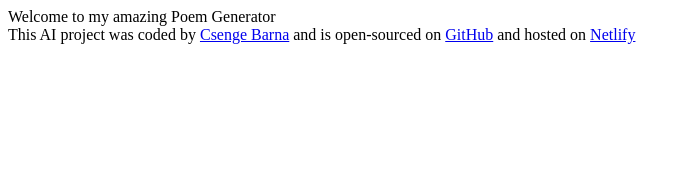
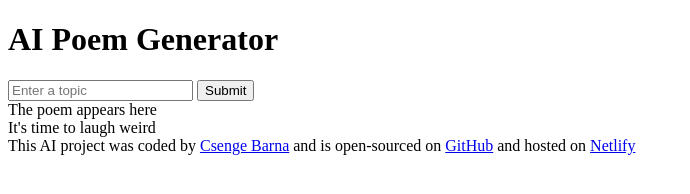
Before and after one commit to CsengeOnCode/poem-generator, a plain HTML site: page index.html in a window 1280 px wide. Shown: the whole page, without its empty margins (0-690 px from the left). Drawn offline with Linux system fonts and the light colour scheme.

Commit message:
Added the basic HTML structure

```diff
--- a/index.html
+++ b/index.html
@@ -7,7 +7,21 @@
     <link rel="stylesheet" href="src/style.css" />
   </head>
   <body>
-    Welcome to my amazing Poem Generator
+    <header>
+      <h1>AI Poem Generator</h1>
+    </header>
+
+    <main>
+      <form action="">
+        <input type="text" placeholder="Enter a topic" />
+        <input type="submit" name="" id="" />
+      </form>
+
+      <div>
+        The poem appears here <br />
+        It's time to laugh weird
+      </div>
+    </main>
 
     <footer>
       This AI project was coded by
```
